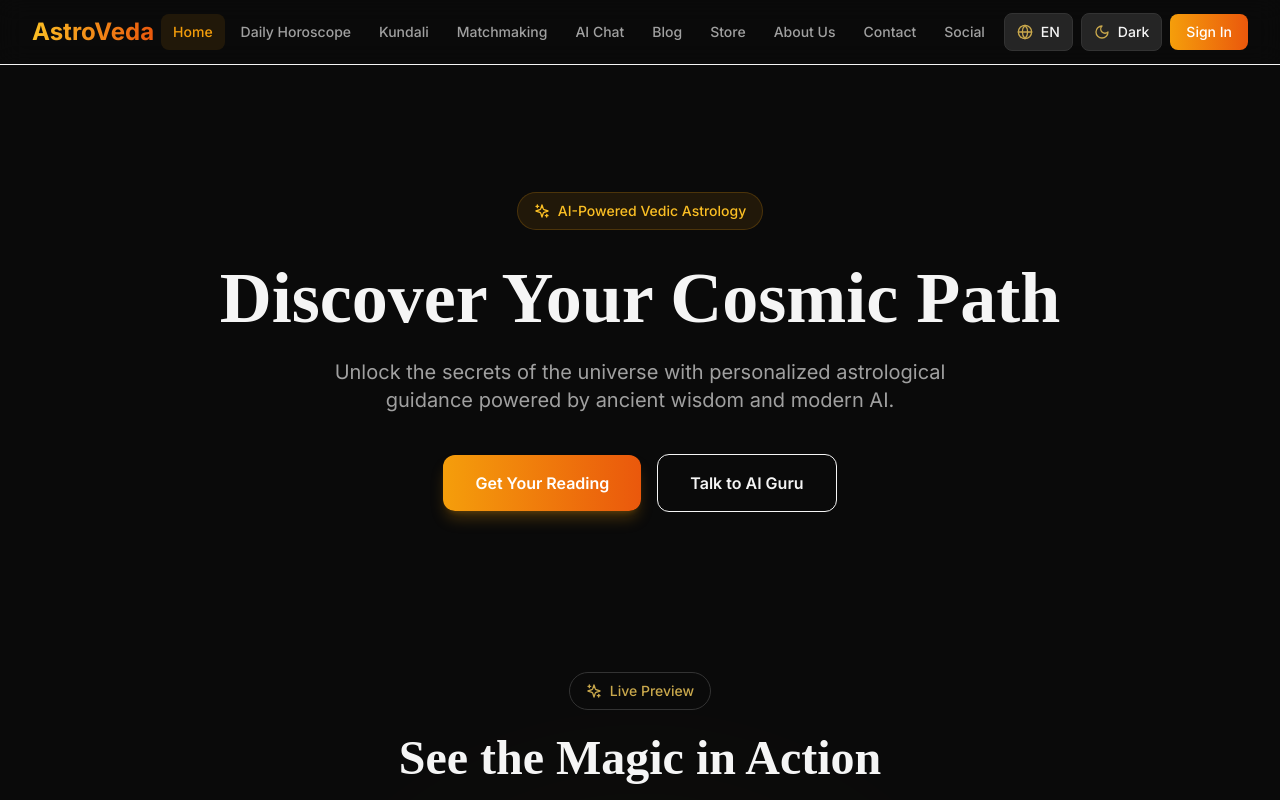
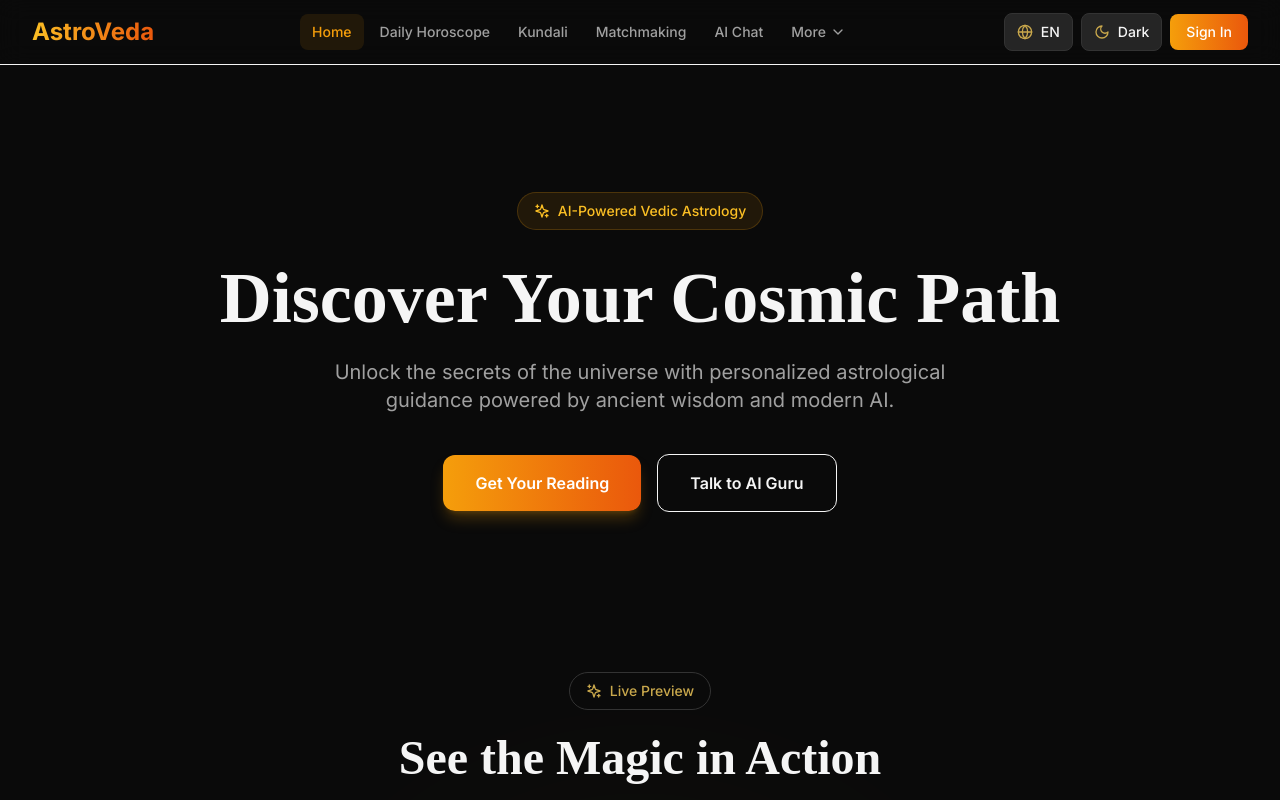
Before and after one commit to seetu09/astro-sage-ai, a Next.js app: page / in a window 1280 px wide. Shown: the top 800 px of the page. Built offline with nearby package versions, Linux system fonts and the light colour scheme.

Commit message:
Refactor Navbar links and add dropdown for more options

```diff
--- a/app/components/Navbar.tsx
+++ b/app/components/Navbar.tsx
@@ -8,27 +8,33 @@ import { useAuth } from "../context/AuthContext";
 import AuthModal from "./AuthModal";
 import ThemeToggle from "./ThemeToggle";
 import LanguageToggle from "./LanguageToggle";
-import { Menu, X } from "lucide-react";
+import { Menu, X, ChevronDown } from "lucide-react";
 
 export default function Navbar() {
   const { t } = useLanguage();
   const { user, isAuthenticated } = useAuth();
   const pathname = usePathname();
   const [mobileMenuOpen, setMobileMenuOpen] = useState(false);
+  const [moreDropdownOpen, setMoreDropdownOpen] = useState(false);
   const [authModalOpen, setAuthModalOpen] = useState(false);
 
-  const navLinks = [
+  const mainLinks = [
     { href: "/", label: t.nav.home },
     { href: "/daily-horoscope", label: t.nav.dailyHoroscope },
     { href: "/kundali", label: t.nav.kundali },
     { href: "/matchmaking", label: t.nav.matchmaking },
     { href: "/chat", label: t.nav.chat },
+  ];
+
+  const moreLinks = [
     { href: "/blog", label: t.nav.blog },
     { href: "/store", label: t.nav.store },
+    { href: "/social", label: t.nav.social },
     { href: "/about", label: t.nav.about },
     { href: "/contact", label: t.nav.contact },
-    { href: "/social", label: t.nav.social },
   ];
+
+  const allLinks = [...mainLinks, ...moreLinks];
 
   return (
     <>
@@ -41,8 +47,9 @@ export default function Navbar() {
               </span>
             </Link>
 
+            {/* Desktop: Main links + More dropdown */}
             <div className="hidden md:flex items-center gap-1">
-              {navLinks.map((link) => (
+              {mainLinks.map((link) => (
                 <Link
                   key={link.href}
                   href={link.href}
@@ -55,6 +62,40 @@ export default function Navbar() {
                   {link.label}
                 </Link>
               ))}
+
+              {/* More Dropdown */}
+              <div className="relative">
+                <button
+                  onClick={() => setMoreDropdownOpen(!moreDropdownOpen)}
+                  onBlur={() => setTimeout(() => setMoreDropdownOpen(false), 150)}
+                  className={`flex items-center gap-1 px-3 py-2 rounded-lg text-sm font-medium transition-colors ${
+                    moreLinks.some(l => pathname === l.href)
+                      ? "text-amber-500 bg-amber-500/10"
+                      : "text-[var(--text-secondary)] hover:text-[var(--text-primary)] hover:bg-[var(--hover-bg)]"
+                  }`}
+                >
+                  More
+                  <ChevronDown className={`w-4 h-4 transition-transform ${moreDropdownOpen ? 'rotate-180' : ''}`} />
+                </button>
+                {moreDropdownOpen && (
+                  <div className="absolute top-full right-0 mt-1 w-48 bg-[var(--bg-primary)] border border-[var(--border-color)] rounded-xl shadow-lg py-1 z-50">
+                    {moreLinks.map((link) => (
+                      <Link
+                        key={link.href}
+                        href={link.href}
+                        onClick={() => setMoreDropdownOpen(false)}
+                        className={`block px-4 py-2 text-sm transition-colors ${
+                          pathname === link.href
+                            ? "text-amber-500 bg-amber-500/10"
+                            : "text-[var(--text-secondary)] hover:text-[var(--text-primary)] hover:bg-[var(--hover-bg)]"
+                        }`}
+                      >
+                        {link.label}
+                      </Link>
+                    ))}
+                  </div>
+                )}
+              </div>
             </div>
 
             <div className="flex items-center gap-1 sm:gap-2">
@@ -107,7 +148,7 @@ export default function Navbar() {
                 <ThemeToggle />
               </div>
               <div className="grid grid-cols-2 gap-1 pt-2">
-                {navLinks.map((link) => (
+                {allLinks.map((link) => (
                   <Link
                     key={link.href}
                     href={link.href}
```
